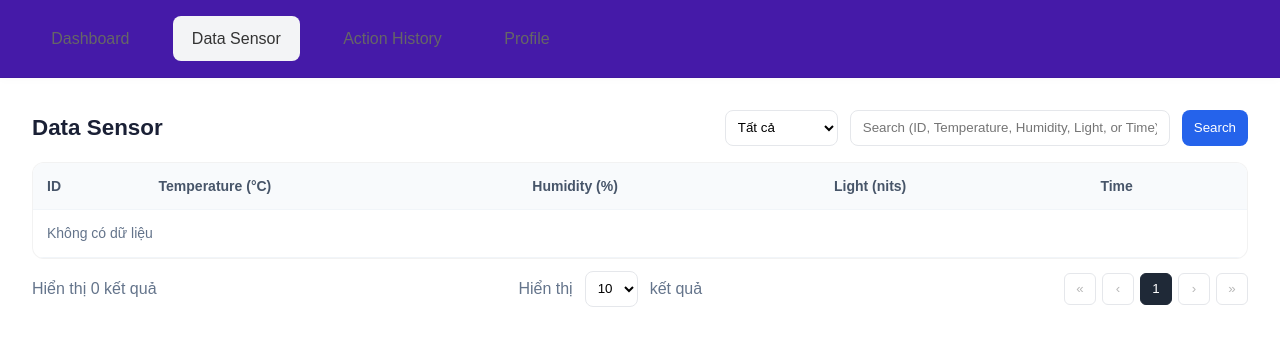
After one commit to thbn12082/IoT_Ptit, a Spring Boot app: page /data-sensor.html in a window 1280 px wide. The commit adds this page. Shown: the top 346 px of the page. Run offline with Spring Boot 4, Linux system fonts and the light colour scheme; data that the repository does not hold is empty; some of the project's set-up classes (security, data sources, template engines, error pages and the like) are left out, and stand-ins take their place.

Commit message:
Add Data Sensor page and related styles and logic
Co-authored-by: ginnobi1208 <ginnobi1208@gmail.com>

```diff
--- /dev/null
+++ b/iot_backend/src/main/resources/static/data-sensor.html
@@ -0,0 +1,97 @@
+<!DOCTYPE html>
+<html lang="vi">
+<head>
+    <meta charset="UTF-8">
+    <meta name="viewport" content="width=device-width, initial-scale=1.0">
+    <title>Data Sensor</title>
+    <link rel="stylesheet" href="styles.css">
+    <link rel="preconnect" href="https://fonts.googleapis.com">
+    <link rel="preconnect" href="https://fonts.gstatic.com" crossorigin>
+    <link href="https://fonts.googleapis.com/css2?family=Inter:wght@400;500;600&display=swap" rel="stylesheet">
+    <style>
+        .page-header{display:flex;align-items:center;justify-content:space-between;margin-bottom:1rem}
+        .page-title{font-size:1.4rem;font-weight:600;color:#1a2035}
+        .toolbar{display:flex;gap:.75rem;align-items:center}
+        .select,.input,.button{height:36px;border:1px solid #e5e7eb;border-radius:8px;background:#fff}
+        .input{padding:0 .75rem;width:320px}
+        .select{padding:0 .5rem}
+        .button{padding:0 12px;background:#2563eb;color:#fff;border:none;cursor:pointer;border-radius:8px}
+        .button:disabled{opacity:.6;cursor:not-allowed}
+        .table{width:100%;border-collapse:separate;border-spacing:0;background:#fff;border:1px solid rgba(0,0,0,.05);border-radius:12px;overflow:hidden}
+        .table th,.table td{padding:12px 14px;border-bottom:1px solid #f1f5f9;font-size:14px}
+        .table th{background:#f8fafc;text-align:left;color:#475569;font-weight:600}
+        .table tr:hover td{background:#fafafa}
+        .muted{color:#64748b}
+        .status-dot{width:8px;height:8px;border-radius:9999px;background:#ef4444;display:inline-block;margin-right:8px}
+        .table-footer{display:flex;align-items:center;justify-content:space-between;margin-top:12px}
+        .pagination{display:flex;gap:6px}
+        .page-btn{width:32px;height:32px;border:1px solid #e5e7eb;background:#fff;border-radius:6px;cursor:pointer}
+        .page-btn.active{background:#1f2937;color:#fff;border-color:#1f2937}
+        .sr-only{position:absolute;width:1px;height:1px;padding:0;margin:-1px;overflow:hidden;clip:rect(0,0,0,0);border:0}
+        @media (max-width:768px){.input{width:180px}.toolbar{flex-wrap:wrap}}
+    </style>
+</head>
+<body>
+    <div class="navbar" style="background-color: rgb(69, 26, 168);">
+        <a href="index.html">Dashboard</a>
+        <a href="data-sensor.html" class="active">Data Sensor</a>
+        <a href="#">Action History</a>
+        <a href="#">Profile</a>
+    </div>
+
+    <div class="container">
+        <div class="page-header">
+            <div class="page-title">Data Sensor</div>
+            <div class="toolbar">
+                <label class="sr-only" for="filter">Filter</label>
+                <select id="filter" class="select">
+                    <option value="all">Tất cả</option>
+                    <option value="temperature">Temperature</option>
+                    <option value="humidity">Humidity</option>
+                    <option value="lightLevel">Light</option>
+                    <option value="createdAt">Time</option>
+                </select>
+                <label class="sr-only" for="search">Search</label>
+                <input id="search" class="input" placeholder="Search (ID, Temperature, Humidity, Light, or Time)" />
+                <button id="searchBtn" class="button">Search</button>
+            </div>
+        </div>
+
+        <div class="table-wrap">
+            <table class="table" id="sensorTable">
+                <thead>
+                    <tr>
+                        <th>ID</th>
+                        <th>Temperature (°C)</th>
+                        <th>Humidity (%)</th>
+                        <th>Light (nits)</th>
+                        <th>Time</th>
+                    </tr>
+                </thead>
+                <tbody id="tableBody">
+                    <tr><td colspan="5" class="muted">Loading...</td></tr>
+                </tbody>
+            </table>
+            <div class="table-footer">
+                <div><span id="rangeText" class="muted"></span></div>
+                <div class="toolbar">
+                    <span class="muted">Hiển thị</span>
+                    <select id="pageSize" class="select">
+                        <option value="10" selected>10</option>
+                        <option value="20">20</option>
+                        <option value="50">50</option>
+                    </select>
+                    <span class="muted">kết quả</span>
+                </div>
+                <div class="pagination" id="pagination"></div>
+            </div>
+        </div>
+    </div>
+
+    <script src="data-sensor.js"></script>
+    <script>
+        // mark active nav if loaded directly
+        document.querySelectorAll('.navbar a').forEach(a=>{ if(a.getAttribute('href')==='data-sensor.html'){ a.classList.add('active'); } });
+    </script>
+</body>
+</html>
--- /dev/null
+++ b/iot_backend/src/main/resources/static/data-sensor.js
@@ -0,0 +1,158 @@
+/* Data Sensor page logic: fetch real data from backend and render a table
+   Endpoints available (from backend):
+   - GET /api/sensors (all)
+   - GET /api/sensors/latest (top 10)
+   - GET /api/sensors/recent (24h)
+   - GET /api/sensors/range?start=...&end=...
+*/
+
+const API_BASE = '/api/sensors';
+
+const state = {
+    allRows: [],
+    filteredRows: [],
+    page: 1,
+    pageSize: 10,
+    totalPages: 1,
+};
+
+const tableBody = document.getElementById('tableBody');
+const pagination = document.getElementById('pagination');
+const pageSizeSelect = document.getElementById('pageSize');
+const rangeText = document.getElementById('rangeText');
+const filterSelect = document.getElementById('filter');
+const searchInput = document.getElementById('search');
+const searchBtn = document.getElementById('searchBtn');
+
+function formatTime(isoString) {
+    if (!isoString) return '';
+    try {
+        const d = new Date(isoString);
+        const date = d.toLocaleDateString('vi-VN');
+        const time = d.toLocaleTimeString('vi-VN', { hour12: false });
+        return `${time} ${date}`;
+    } catch (e) {
+        return isoString;
+    }
+}
+
+function normalizeRow(row) {
+    // Backend entity fields: id, temperature (Double), humidity (Double), lightLevel (Integer), uptime (Integer), createdAt (LocalDateTime)
+    return {
+        id: row.id,
+        temperature: row.temperature,
+        humidity: row.humidity,
+        lightLevel: row.lightLevel,
+        createdAt: row.createdAt,
+    };
+}
+
+async function fetchAll() {
+    const res = await fetch(API_BASE, { headers: { 'Accept': 'application/json' } });
+    if (!res.ok) throw new Error(`Fetch failed ${res.status}`);
+    const data = await res.json();
+    return Array.isArray(data) ? data.map(normalizeRow) : [];
+}
+
+function applyFilterAndSearch() {
+    const q = (searchInput.value || '').trim().toLowerCase();
+    const by = filterSelect.value; // all | temperature | humidity | lightLevel | createdAt
+    let rows = state.allRows.slice();
+
+    if (q) {
+        rows = rows.filter(r => {
+            const fields = by === 'all' ? [r.id, r.temperature, r.humidity, r.lightLevel, r.createdAt]
+                : [r[by]];
+            return fields.some(v => String(v ?? '').toLowerCase().includes(q));
+        });
+    }
+
+    state.filteredRows = rows;
+    state.page = 1;
+    build();
+}
+
+function build() {
+    const total = state.filteredRows.length;
+    state.totalPages = Math.max(1, Math.ceil(total / state.pageSize));
+    const startIdx = (state.page - 1) * state.pageSize;
+    const endIdx = Math.min(total, startIdx + state.pageSize);
+    const pageRows = state.filteredRows.slice(startIdx, endIdx);
+
+    // Body
+    if (pageRows.length === 0) {
+        tableBody.innerHTML = '<tr><td class="muted" colspan="5">Không có dữ liệu</td></tr>';
+    } else {
+        tableBody.innerHTML = pageRows.map(r => `
+            <tr>
+                <td>${r.id}</td>
+                <td>${Number(r.temperature).toFixed(0)}</td>
+                <td>${Number(r.humidity).toFixed(0)}</td>
+                <td>${r.lightLevel ?? ''}</td>
+                <td><span class="status-dot"></span>${formatTime(r.createdAt)}</td>
+            </tr>
+        `).join('');
+    }
+
+    // Range text
+    if (total === 0) {
+        rangeText.textContent = 'Hiển thị 0 kết quả';
+    } else {
+        rangeText.textContent = `Hiển thị ${startIdx + 1}-${endIdx} trong tổng số ${total} kết quả`;
+    }
+
+    // Pagination
+    pagination.innerHTML = '';
+    const addBtn = (label, page, disabled = false, active = false) => {
+        const btn = document.createElement('button');
+        btn.className = 'page-btn' + (active ? ' active' : '');
+        btn.textContent = label;
+        btn.disabled = disabled;
+        btn.addEventListener('click', () => {
+            if (state.page !== page) {
+                state.page = page;
+                build();
+            }
+        });
+        pagination.appendChild(btn);
+    };
+
+    addBtn('«', 1, state.page === 1);
+    addBtn('‹', Math.max(1, state.page - 1), state.page === 1);
+
+    // simple window of pages
+    const windowSize = 5;
+    const startPage = Math.max(1, state.page - 2);
+    const endPage = Math.min(state.totalPages, startPage + windowSize - 1);
+    for (let p = startPage; p <= endPage; p++) addBtn(String(p), p, false, p === state.page);
+
+    addBtn('›', Math.min(state.totalPages, state.page + 1), state.page === state.totalPages);
+    addBtn('»', state.totalPages, state.page === state.totalPages);
+}
+
+function initEvents() {
+    pageSizeSelect.addEventListener('change', () => {
+        state.pageSize = Number(pageSizeSelect.value);
+        state.page = 1;
+        build();
+    });
+
+    searchBtn.addEventListener('click', applyFilterAndSearch);
+    searchInput.addEventListener('keydown', (e) => { if (e.key === 'Enter') applyFilterAndSearch(); });
+}
+
+async function init() {
+    try {
+        state.pageSize = Number(pageSizeSelect.value);
+        initEvents();
+        const rows = await fetchAll();
+        state.allRows = rows;
+        state.filteredRows = rows.slice();
+        build();
+    } catch (err) {
+        console.error(err);
+        tableBody.innerHTML = `<tr><td class="muted" colspan="5">Lỗi tải dữ liệu: ${err.message}</td></tr>`;
+    }
+}
+
+init();
--- a/iot_backend/src/main/resources/static/index.html
+++ b/iot_backend/src/main/resources/static/index.html
@@ -13,8 +13,8 @@
 
 <body>
     <div class="navbar" style="background-color: rgb(69, 26, 168);">
-        <a href="#" class="active">Dashboard</a>
-        <a href="#">Data Sensor</a>
+        <a href="index.html" class="active">Dashboard</a>
+        <a href="data-sensor.html">Data Sensor</a>
         <a href="#">Action History</a>
         <a href="#">Profile</a>
     </div>
--- a/iot_backend/src/main/resources/static/styles.css
+++ b/iot_backend/src/main/resources/static/styles.css
@@ -555,6 +555,19 @@ input:checked+.slider:before {
     opacity: 0.8;
 }
 
+/* Data Sensor table helpers */
+.table-wrap { margin-top: 1rem; }
+.table { width: 100%; border-collapse: separate; border-spacing: 0; background: #ffffff; border: 1px solid rgba(0,0,0,0.05); border-radius: 12px; overflow: hidden; }
+.table th, .table td { padding: 12px 14px; border-bottom: 1px solid #f1f5f9; font-size: 14px; }
+.table th { background: #f8fafc; text-align: left; color: #475569; font-weight: 600; }
+.table tr:hover td { background: #fafafa; }
+.table-footer { display: flex; align-items: center; justify-content: space-between; margin-top: 12px; }
+.pagination { display: flex; gap: 6px; }
+.page-btn { width: 32px; height: 32px; border: 1px solid #e5e7eb; background: #fff; border-radius: 6px; cursor: pointer; }
+.page-btn.active { background: #1f2937; color: #fff; border-color: #1f2937; }
+.muted { color: #64748b; }
+.status-dot { width: 8px; height: 8px; border-radius: 9999px; background: #ef4444; display: inline-block; margin-right: 8px; }
+
 /* Thêm style cho container chính */
 .container {
     max-width: 1300px;
```
